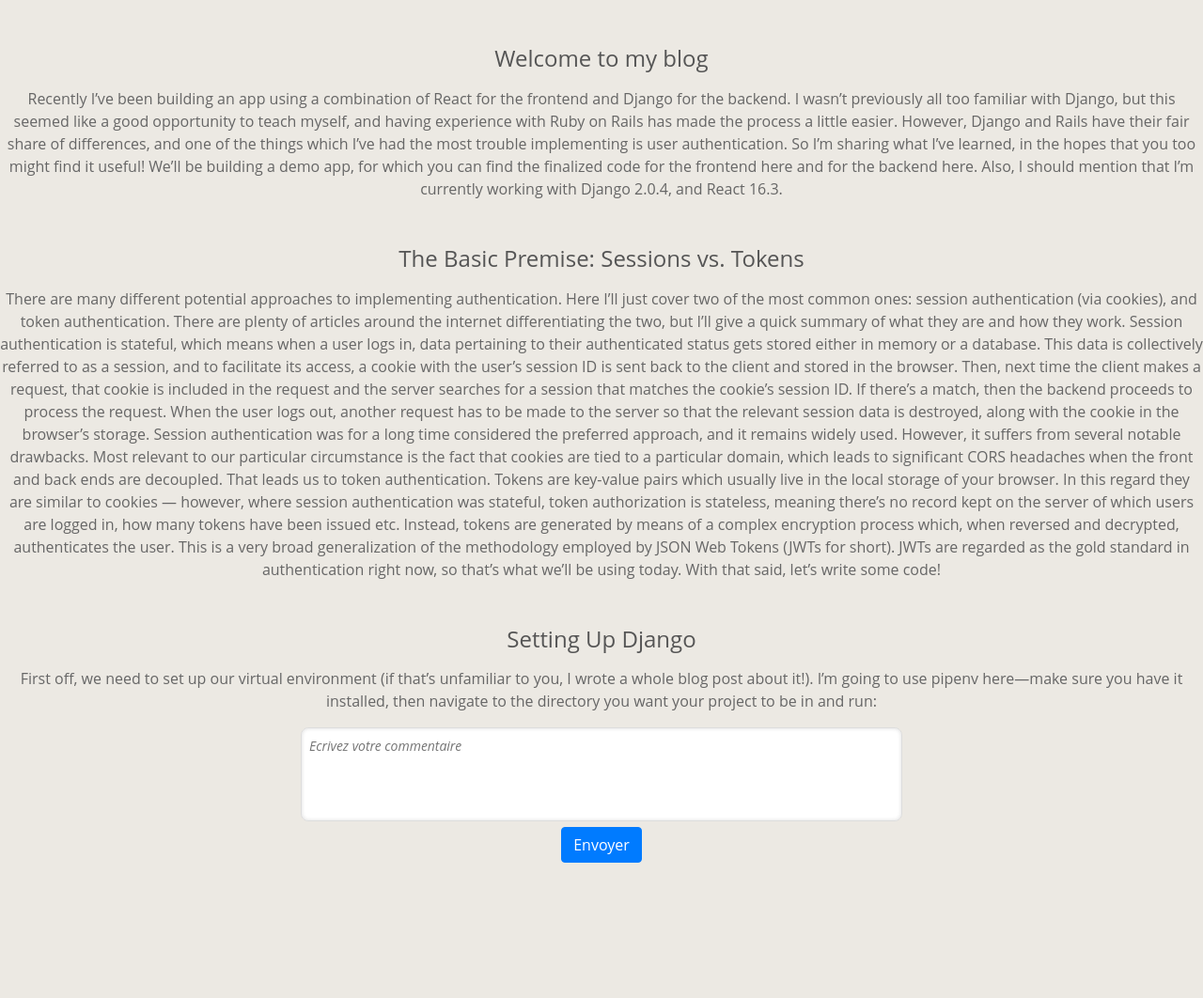
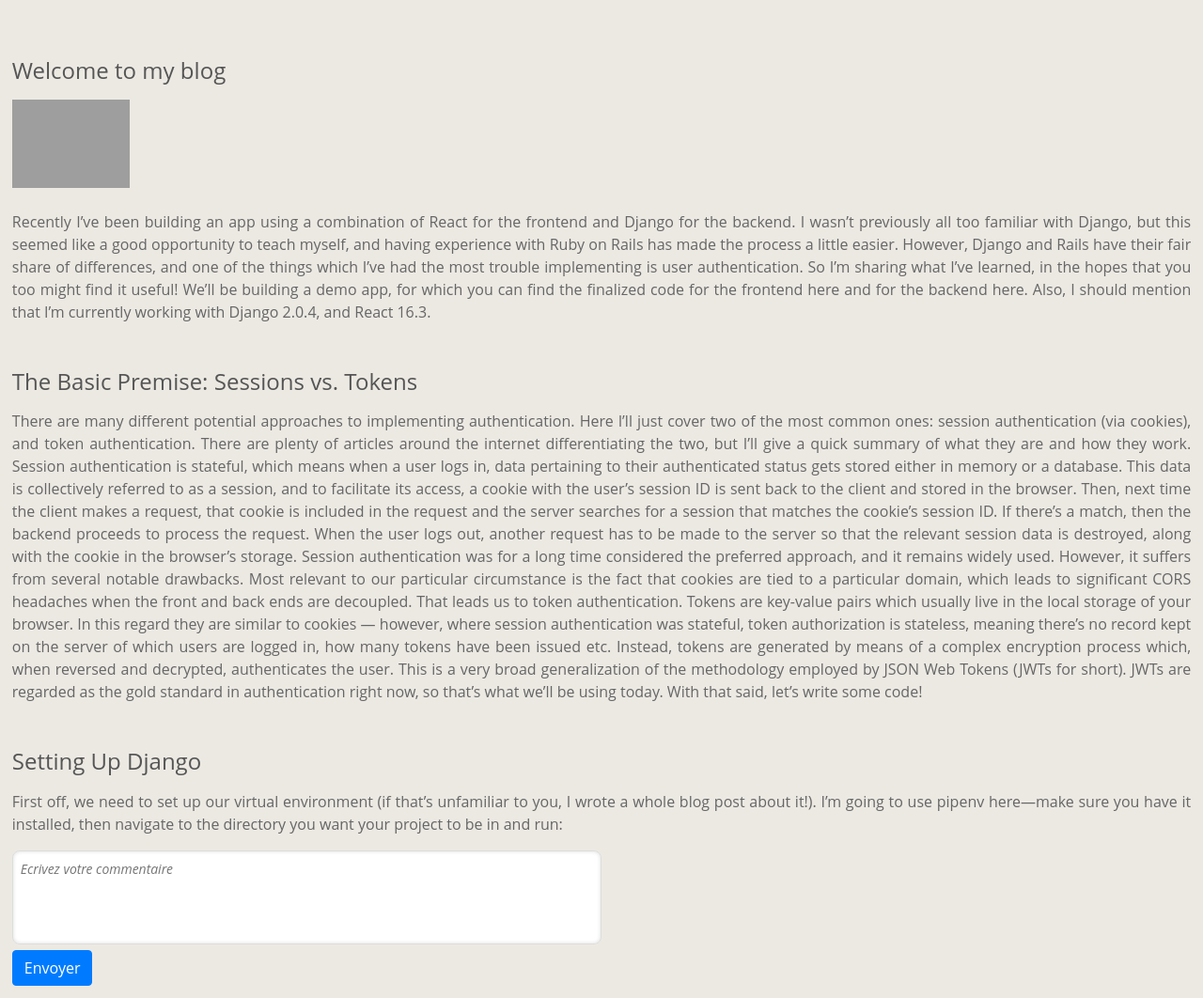
Before and after one commit to sahar-team/MSP-2, a Flask app: page / in a window 1280 px wide. Shown: the whole page at 94% size. Before the commit the page ends 918 px from the top, so only its background shows below. Run offline with Flask 2, Linux system fonts and the light colour scheme; some libraries are stand-ins or nearby versions; grey boxes are pictures that could not be loaded.

Commit message:
gauthier.png

```diff
--- a/static/css/main.css
+++ b/static/css/main.css
@@ -1,5 +1,6 @@
 body{
-   text-align: center;
+   text-align: justify;
+   padding: 1%;
 }
 
 @import url(https://fonts.googleapis.com/css?family=Open+Sans:300,700,300italic);
@@ -10,6 +11,11 @@
   font-size: 16px;
   background: rgb(236, 233, 227);
   color: #666;
+}
+
+#gauthier{
+    width: 10%;
+    height: 10%;
 }
 
 .wrapper {
--- a/templates/index.html
+++ b/templates/index.html
@@ -9,7 +9,12 @@
 </head>
 <body>
    <h1>Welcome to my blog</h1>
-<p>
+   <div>
+       <img id="gauthier" src="https://ca.slack-edge.com/TLNL7T08P-ULLAN4T6Y-2c2d8d439108-512">
+   </div>
+<br>
+   <p>
+
    Recently I’ve been building an app using a combination of React for the frontend and Django for the backend. I wasn’t previously all too familiar with Django, but this seemed like a good opportunity to teach myself, and having experience with Ruby on Rails has made the process a little easier. However, Django and Rails have their fair share of differences, and one of the things which I’ve had the most trouble implementing is user authentication. So I’m sharing what I’ve learned, in the hopes that you too might find it useful!
 We’ll be building a demo app, for which you can find the finalized code for the frontend here and for the backend here. Also, I should mention that I’m currently working with Django 2.0.4, and React 16.3.
 </p>
```
